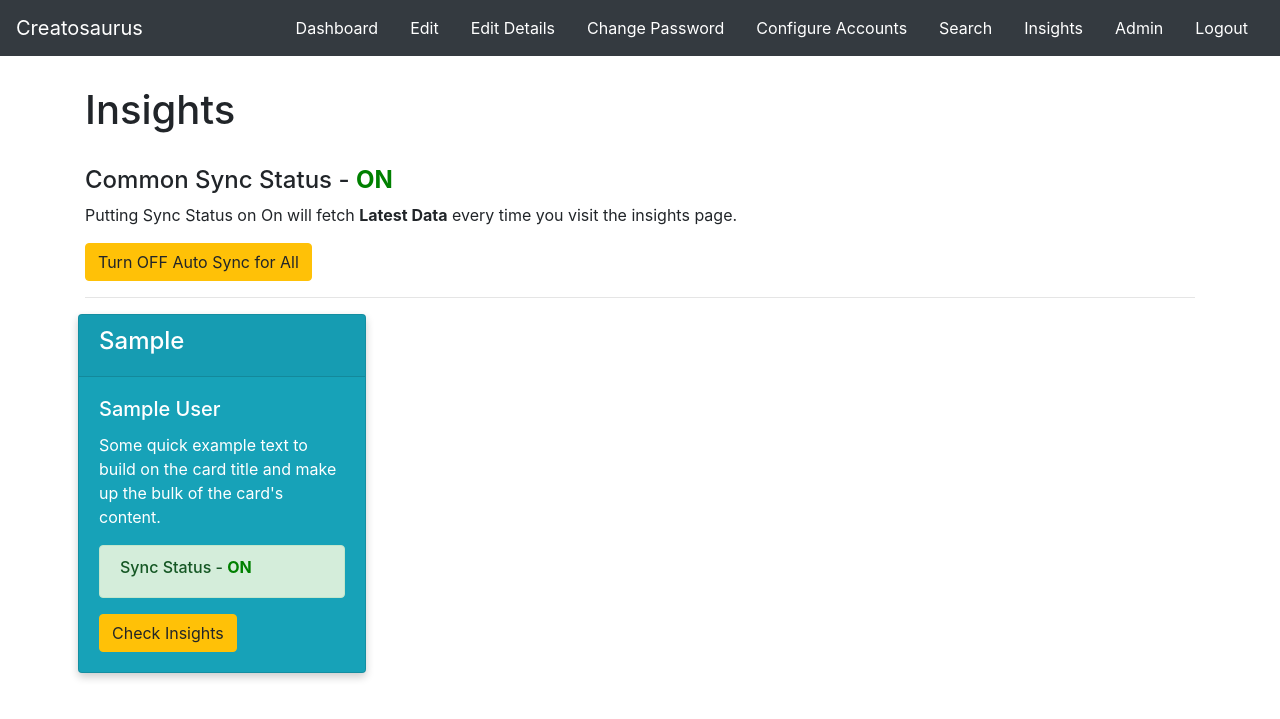
After one commit to saurabh69912162/Influencer-data, a Django app: page /insights/ in a window 1280 px wide. The commit adds this page. Shown: the top 719 px of the page. Run offline with Django 3.2, Linux system fonts and the light colour scheme; a user stored in the database is signed in; tables that the repository leaves empty hold one stand-in row (values such as "Sample post"); some libraries are stand-ins or nearby versions.

Commit message:
26-11-2019 -1

```diff
--- a/InfluencerData/base/accounts/admin.py
+++ b/InfluencerData/base/accounts/admin.py
@@ -65,15 +65,15 @@ admin.site.register(business_profile_data, business_profile_data_admin)
 
 class selected_connections_admin(admin.ModelAdmin):
 
-	list_display = ('username','within_limit','selected','account_name','account_token','access_token_secret','account_uid','dirtybit','connection_dirtybit','provider','access_token','extra_data','access_expiry','long_token','long_expiry')
+	list_display = ('username','within_limit','auto_sync','selected','last_sync','account_name','account_token','access_token_secret','account_uid','dirtybit','connection_dirtybit','provider','access_token','extra_data','access_expiry','long_token','long_expiry')
 	list_filter = ('provider',)
 
 	fieldsets = (
-			(None, {'fields': ('username','within_limit','selected','account_name','account_token','access_token_secret','account_uid','dirtybit','connection_dirtybit','provider','access_token','access_expiry','long_token','long_expiry')}),
+			(None, {'fields': ('username','within_limit','auto_sync','last_sync','selected','account_name','account_token','access_token_secret','account_uid','dirtybit','connection_dirtybit','provider','access_token','access_expiry','long_token','long_expiry')}),
 			('Description', {'fields': ('extra_data',)})
 		)
 	search_fields = ('username','selected','account_name','account_uid','dirtybit','connection_dirtybit','provider','access_token','extra_data','access_expiry','long_token','long_expiry')
-	ordering = ('username','within_limit','selected','account_name','account_token','access_token_secret','account_uid','dirtybit','connection_dirtybit','provider','access_token','extra_data','access_expiry','long_token','long_expiry')
+	ordering = ('username','within_limit','selected','auto_sync','last_sync','account_name','account_token','access_token_secret','account_uid','dirtybit','connection_dirtybit','provider','access_token','extra_data','access_expiry','long_token','long_expiry')
 
 	filter_horizontal = ()
 
--- a/InfluencerData/base/accounts/models.py
+++ b/InfluencerData/base/accounts/models.py
@@ -181,7 +181,8 @@ class selected_connections(models.Model):
     account_uid = models.CharField(max_length=500, unique=True, blank=True, null=True)
     selected = models.BooleanField(default=False)
     within_limit = models.BooleanField(default=True)
-
+    auto_sync = models.BooleanField(default=False)
+    last_sync = models.DateTimeField(blank=True,null=True)
     def __str__(self):
         return str(self.account_uid)
 
--- a/InfluencerData/base/accounts/templates/accounts/base.html
+++ b/InfluencerData/base/accounts/templates/accounts/base.html
@@ -39,29 +39,58 @@
 <!--  }-->
 <!--}-->
 </style>
-{% block content %}
-{% endblock %}
+
 {%if request.user.is_authenticated%}
+<nav class="navbar navbar-expand-lg   navbar-dark bg-dark">
+  <button class="navbar-toggler" type="button" data-toggle="collapse" data-target="#navbarTogglerDemo03" aria-controls="navbarTogglerDemo03" aria-expanded="false" aria-label="Toggle navigation">
+    <span class="navbar-toggler-icon"></span>
+  </button>
+  <a class="navbar-brand" href="#">Creatosaurus</a>
+  <div class="collapse navbar-collapse" id="navbarTogglerDemo03">
+    <ul class="navbar-nav mr-auto mt-2 mt-lg-0">
+
+    </ul>
+      <a class="nav-link" style="color:white" href="/profile" >Dashboard</a>
+       <a class="nav-link" style="color:white" href="/profile/edit" >Edit</a>
+      <a class="nav-link" style="color:white" href="/profile/details" >Edit Details</a>
+      <a class="nav-link"  style="color:white" href="/password" >Change Password</a>
+      <a class="nav-link" style="color:white" href="/configure" >Configure Accounts</a>
+      <a class="nav-link" style="color:white" href="/search" >Search</a>
+      <a class="nav-link" style="color:white" href="/insights" >Insights</a>
+       <a class="nav-link" style="color:white" href="/admin" >Admin</a>
+      <a class="nav-link" style="color:white" href="/logout" >Logout</a>
+  </div>
+</nav>
+
+{%else%}
+
+<nav class="navbar navbar-expand-lg navbar-dark bg-dark">
+  <button class="navbar-toggler" type="button" data-toggle="collapse" data-target="#navbarTogglerDemo03" aria-controls="navbarTogglerDemo03" aria-expanded="false" aria-label="Toggle navigation">
+    <span class="navbar-toggler-icon"></span>
+  </button>
+  <a class="navbar-brand" href="#">Creatosaurus</a>
+  <div class="collapse navbar-collapse" id="navbarTogglerDemo03">
+    <ul class="navbar-nav mr-auto mt-2 mt-lg-0">
+
+    </ul>
+<a  class="nav-link" style="color:white" href="/admin" >Admin</a>
+       <a class="nav-link" style="color:white" href="/privacy-policy" >Privacy Policy</a>
+
+       <a class="nav-link" style="color:white" href="/terms-and-conditions" >Terms and Conditions</a>
+
+   <a class="nav-link" style="color:white" href="/register" >Register</a>
+  </div>
+</nav>
 
 
-<div class="footer" >
-    <span><a style="text-decoration:none;color:white;padding:5px"  href="/profile" >Dashboard</a></span>
-    <span><a style="text-decoration:none;color:white;padding:5px"  href="/profile/edit" >Edit</a></span>&nbsp;&nbsp;&nbsp;&nbsp;&nbsp;
-    <span><a style="text-decoration:none;color:white;padding:5px"  href="/profile/details" >Edit Details</a></span>&nbsp;&nbsp;&nbsp;&nbsp;&nbsp;
-    <span><a style="text-decoration:none;color:white;padding:5px"  href="/password" >Change Password</a></span>&nbsp;&nbsp;&nbsp;&nbsp;&nbsp;
-    <span><a style="text-decoration:none;color:white;padding:5px"  href="/configure" >Configure Accounts </a></span>
-    <span><a style="text-decoration:none;color:white;padding:5px"  href="/admin" >Admin</a></span>&nbsp;&nbsp;&nbsp;&nbsp;&nbsp;
-    <span><a style="text-decoration:none;color:white;padding:5px"  href="/logout" >Logout</a></span>&nbsp;&nbsp;&nbsp;&nbsp;&nbsp;
+    {%endif%}
 
-</div>
+{% block content %}
 
-{%else%}
-<div class="footer">
- <span><a style="text-decoration:none;color:white;"  href="/admin" >Admin</a></span>&nbsp;&nbsp;&nbsp;&nbsp;&nbsp;
-    <span><a style="text-decoration:none;color:white;"  href="/register" >Register</a></span>&nbsp;&nbsp;&nbsp;&nbsp;&nbsp;
+{% endblock %}
 
-</div>
 
-    {%endif%}
+
+
 </body>
 </html>
--- a/InfluencerData/base/accounts/templates/accounts/form.html
+++ b/InfluencerData/base/accounts/templates/accounts/form.html
@@ -1,6 +1,7 @@
 
-<form method="POST" action='.'>
+
+<form method="POST" action='.' class="form-group">
 	{% csrf_token %}
 	{{ form.as_p }}
-	<input type="submit" name="Submit">
+	<input type="submit" class="btn btn-success" name="Submit">
 </form>
--- /dev/null
+++ b/InfluencerData/base/accounts/templates/accounts/insights.html
@@ -0,0 +1,123 @@
+<!DOCTYPE html>
+<html lang="en">
+<head>
+    <meta charset="UTF-8">
+    <title>Creator</title>
+<style>
+html {
+  box-sizing: border-box;
+}
+
+*, *:before, *:after {
+  box-sizing: inherit;
+}
+
+.column {
+  float: left;
+  width: 30%;
+  margin-bottom: 16px;
+  padding: 0 8px;
+}
+
+@media screen and (max-width: 650px) {
+  .column {
+    width: 100%;
+    display: block;
+  }
+}
+
+.card {
+  box-shadow: 0 4px 8px 0 rgba(0, 0, 0, 0.2);
+}
+
+.container {
+  padding: 0 16px;
+}
+
+.container::after, .row::after {
+  content: "";
+  clear: both;
+  display: table;
+}
+
+</style>
+</head>
+<body>
+{% extends 'accounts/base.html' %}
+{% block content %}
+<div class="container" style="margin-top:30px;">
+    <h1 > Insights</h1><br>
+
+    {%if allon%}
+    <form action="." method="POST">
+    {%csrf_token%}
+       <h4>Common Sync Status - <strong style="color:green">ON</strong></h4>
+        <p> Putting Sync Status on On will fetch <strong> Latest Data</strong> every time you visit the insights page.</p>
+        <button type="submit" name="all-off" class="btn btn-warning">Turn OFF Auto Sync for All</button>
+    </form>
+    {%else%}
+        <form action="." method="POST">
+    {%csrf_token%}
+            <h4>Common Sync Status - <strong style="color:red">OFF</strong></h4>
+            <p>   Putting Sync Status on OFF will fetch <strong> Last Sync</strong> data every time you visit the insights page.</p>
+        <button type="submit" name="all-on" class="btn btn-danger">Turn On Auto Sync for All</button>
+    </form>
+    {%endif%}
+    <hr>
+
+</div>
+
+{% if selected%}
+<div class="container">
+<div class="row">
+ {% for x in selected%}
+  <div class="column ">
+    <div class="card text-white bg-info mb-3" style="max-width: 18rem;">
+        <div class="card-header"><h4>{{x.provider|title}}</h4></div>
+  <div class="card-body">
+    <h5 class="card-title">{{x.account_name|title}}</h5>
+    <p class="card-text">Some quick example text to build on the card title and make up the bulk of the card's content.</p>
+      {% if x.auto_sync %}
+      <div class="alert alert-success" role="alert">
+  <h6>Sync Status - <strong style="color:green">ON</strong></h6>
+</div>
+
+      {%else%}
+       <div class="alert alert-warning" role="alert">
+  <h6>Sync Status - <strong style="color:red">OFF</strong></h6>
+</div>
+      {%endif%}
+      <p class="card-text"><a href="/check-insights/{{x.account_uid}}" class="btn btn-warning">Check Insights</a></p>
+
+  </div>
+</div>
+
+
+
+
+
+  </div>
+
+
+
+    {%endfor%}
+
+</div>
+
+
+{%else%}
+<div class="container">
+    <div class="alert alert-danger" role="alert">
+ <h4>
+     <strong>Opps!</strong> No Account selected, make sure you have selected some accounts to view insights.
+    </h4><hr>
+        <a href="/connect">Follow this link</a> to add or connect accounts.
+</div>
+</div>
+
+{%endif%}
+
+{% endblock %}
+</body>
+
+</html>
--- a/InfluencerData/base/accounts/templates/accounts/lol.html
+++ b/InfluencerData/base/accounts/templates/accounts/lol.html
@@ -1,7 +1,7 @@
 {% extends 'accounts/base.html' %}
 {% block content %}
 {% load i18n %}
-<div class="container" style="margin-bottom:60px">
+<div class="container" style="margin-bottom:60px;margin-top:40px">
 <h1>{% trans "Account Details" %}</h1>
 
 <br>
--- a/InfluencerData/base/accounts/views.py
+++ b/InfluencerData/base/accounts/views.py
@@ -105,10 +105,16 @@ def profile(request):
     user_name_ = request.user.username
     if userme.is_authenticated:
         if request.user.category == 'Creator':
-            # check_creator(userme, user_name_)
+
+            try:
+                connected = SocialAccount.objects.filter(user=request.user.id)
+                selected = selected_connections.objects.filter(username= MyUser.objects.get(id = request.user.id))
+            except:
+                selected = ''
+
             user_obj = User.objects.get(id = request.user.id)
-
-            return render(request, 'accounts/creator.html', {'user_obj':user_obj,})
+            print('selected :: ',selected)
+            return render(request, 'accounts/creator.html', {'user_obj':user_obj,'selected':selected,'connected':connected})
         elif request.user.category == 'Business':
 
             user_obj = User.objects.get(id = request.user.id)
@@ -560,3 +566,99 @@ def configure(request):
     return render(request, 'accounts/configure.html', {'account': account, 'not_selected': not_selected,
                                                        'selected': selected, 'error_connected': error_connected,
                                                        'pack_error': pack_error, })
+
+
+
+
+
+def insights(request):
+    if request.user.is_authenticated:
+        selected = selected_connections.objects.filter(username = MyUser.objects.get(id = request.user.id))
+        allon = True
+
+        for x in selected:
+            if x.auto_sync == False:
+                allon = False
+                break
+            else:
+                allon = True
+
+
+        if request.method == 'POST':
+            if 'all-off' in request.POST:
+                selected = selected_connections.objects.filter(username=MyUser.objects.get(id=request.user.id))
+                for x in selected:
+                    x.auto_sync = False
+                    x.save()
+                return redirect('/insights')
+
+            if 'all-on' in request.POST:
+                selected = selected_connections.objects.filter(username=MyUser.objects.get(id=request.user.id))
+                for x in selected:
+                    x.auto_sync = True
+                    x.save()
+                return redirect('/insights')
+
+        return render(request, 'accounts/insights.html', {'selected':selected,'allon':allon})
+    else:
+        return redirect('/')
+
+
+def check_insights(request,uid):
+    if request.user.is_authenticated:
+        user = MyUser.objects.get(id = request.user.id)
+        selected = get_object_or_404(selected_connections, username = user, account_uid = uid)
+        isenabled = selected.auto_sync
+
+        if selected.auto_sync == True:
+            print('Fetching Data')
+            selected.last_sync = datetime.now()
+            selected.save()
+            pro = selected.provider
+            if pro == 'facebook':
+                print('facebook')
+            elif pro == 'linkedin':
+                print('linkedin')
+            elif pro == 'google':
+                print('google')
+            elif pro == 'twitter':
+                print('twitter')
+            elif pro == 'instagram':
+                print('instagram')
+            elif pro == 'pinterest':
+                print('pinterest')
+
+        else:
+            print('permit data fetching request')
+
+
+        if request.method=='POST':
+            if 'btn-sync-now' in request.POST:
+                print(request.POST['btn-sync-now'])
+                print('Fetching Data')
+                selected.last_sync = datetime.now()
+                selected.save()
+
+            elif 'btn-on' in request.POST:
+                print('button On')
+                print(request.POST['btn-on'])
+                obj = selected_connections.objects.get( username = user, account_uid = uid)
+                obj.auto_sync = True
+                obj.last_sync = datetime.now()
+                obj.save()
+                return redirect('/check-insights/'+obj.account_uid)
+            elif 'btn-off' in request.POST:
+                print(request.POST['btn-off'])
+                print('button OFF')
+                obj = selected_connections.objects.get( username = user, account_uid = uid)
+                obj.auto_sync = False
+                obj.save()
+                return redirect('/check-insights/'+obj.account_uid)
+            else:
+                pass
+
+        return render(request,'accounts/check-insights.html',{'selected':selected,'isenabled':isenabled})
+    else:
+        return redirect('/')
+def search(request):
+    return render(request, 'accounts/search.html', {})
--- a/InfluencerData/base/customusermodel/urls.py
+++ b/InfluencerData/base/customusermodel/urls.py
@@ -12,6 +12,9 @@ urlpatterns = [
     url(r'^register/$', register),
     path('', login_view),
     path('connect/',connect),
+    path('insights/',insights),
+    path('check-insights/<str:uid>',check_insights),
+    path('search/',search),
     path('configure/',configure),
     path('facebook-configure/',facebookconfigure),
     url('^accounts/', include('allauth.urls')),
```
Also changed, not shown: InfluencerData/base/accounts/templates/accounts/check-insights.html (added, +110 -0 lines), InfluencerData/base/accounts/templates/accounts/creator.html (+19 -13 lines), InfluencerData/base/accounts/templates/accounts/login.html (+11 -2 lines), InfluencerData/base/accounts/templates/accounts/search.html (added, +15 -0 lines), InfluencerData/base/accounts/migrations/0067_auto_20191126_1357.py (added), InfluencerData/base/accounts/migrations/0068_selected_connections_last_sync.py (added).
